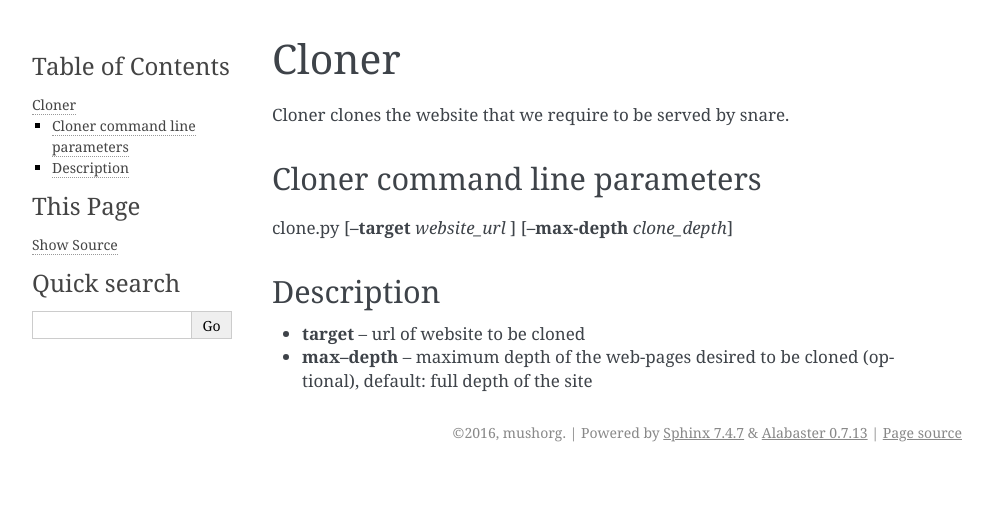
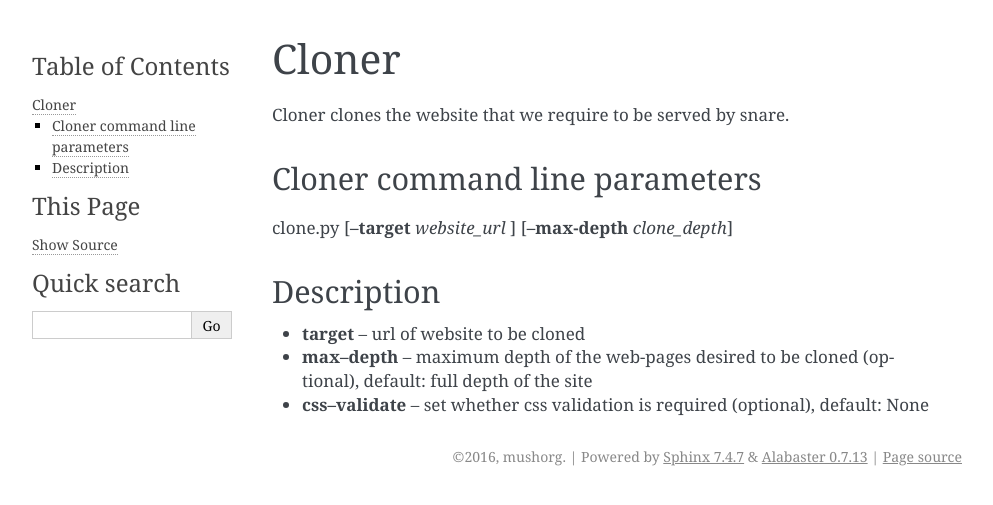
Before and after one commit to mushorg/snare, a Sphinx documentation site: the page built from docs/source/cloner.rst, in a window 1280 px wide. Shown: the top 505 px of the page, without its empty margins (148-1141 px from the left). Built offline with Sphinx 7.4.7, drawn with Linux system fonts in a browser that asks for light colours.

Commit message:
update doc for css validation

```diff
--- a/docs/source/cloner.rst
+++ b/docs/source/cloner.rst
@@ -12,3 +12,4 @@ Description
 
 * **target** -- url of website to be cloned
 * **max--depth** -- maximum depth of the web-pages desired to be cloned (optional), default: full depth of the site
+* **css--validate** -- set whether css validation is required (optional), default: None
```
